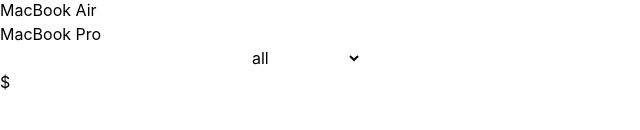
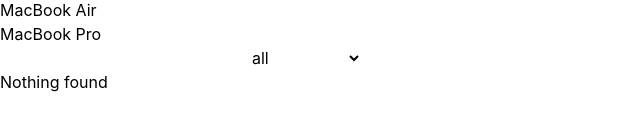
Before and after one commit to NetKamaa/Product-Catalog, a React (Vite) app: page / in a window 1280 px wide. Shown: the part 170-300 px from the top of the page, without its empty margins (0-640 px from the left). Built offline with nearby package versions, Linux system fonts and the light colour scheme.

Commit message:
feat: show "Nothing found" when no product is selected

```diff
--- a/src/components/ProductDetails.tsx
+++ b/src/components/ProductDetails.tsx
@@ -5,6 +5,9 @@
 }
 
 export function ProductDetails({ product }: IProductDetails) {
+  if (product === undefined) {
+    return <p>Nothing found</p>;
+  }
   return (
     <>
       <div>
```
